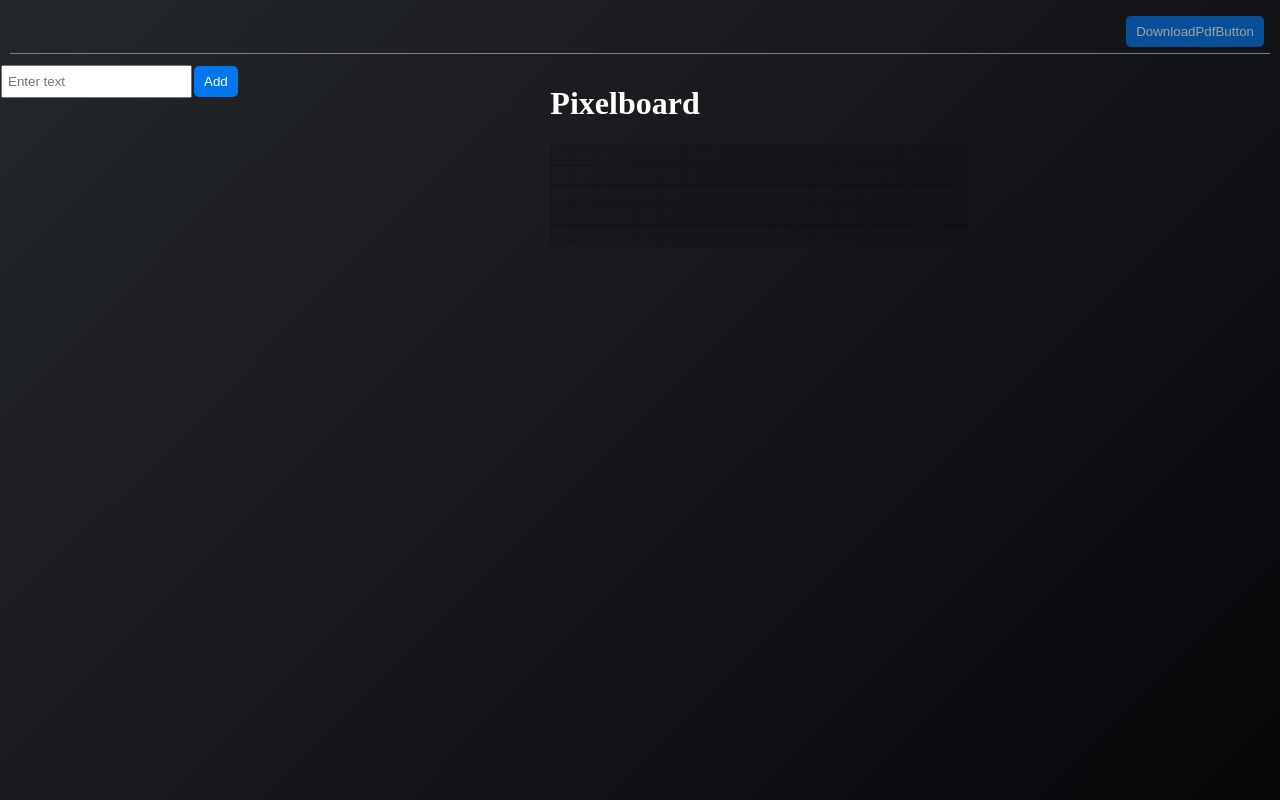
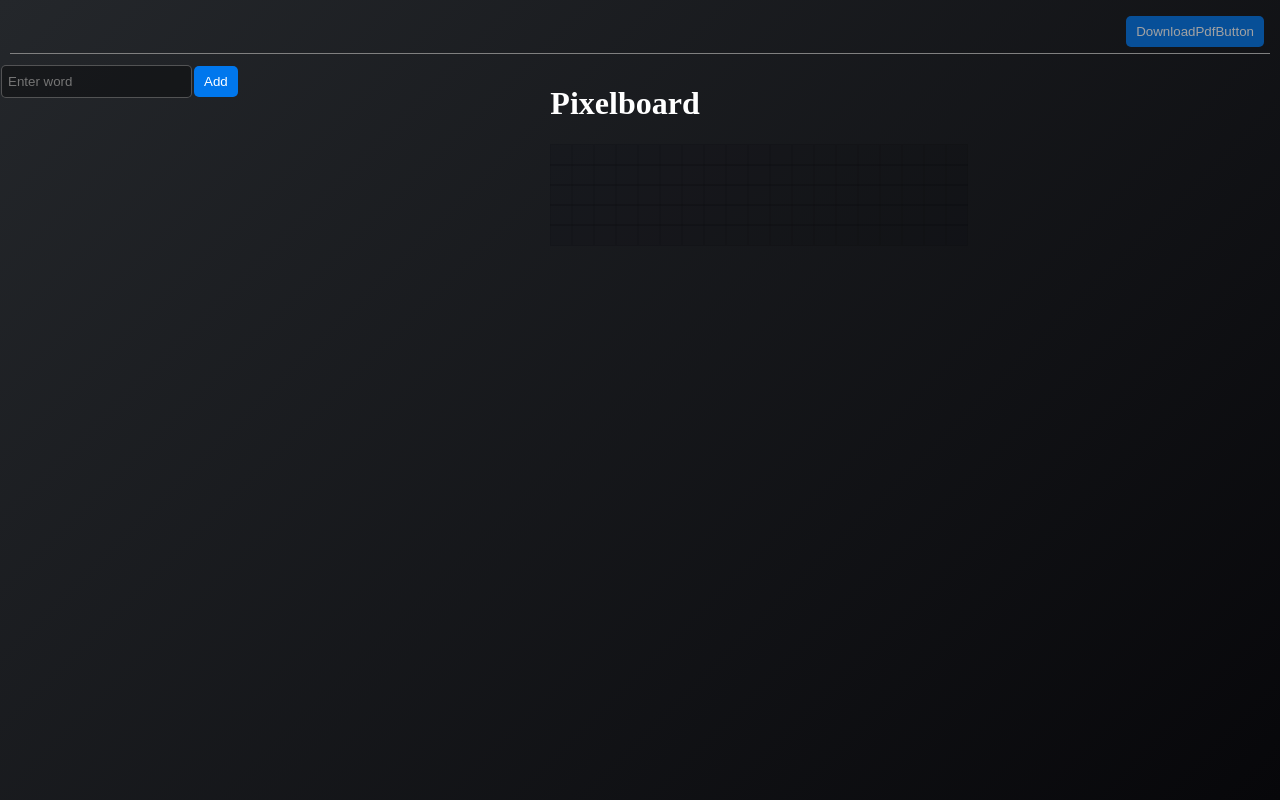
Before and after one commit to erik-sth/ts-website-lexi-matrix, a React (Vite) app: page / in a window 1280 px wide. Built offline with nearby package versions, Linux system fonts and the light colour scheme.

Commit message:
Updated input styling and wordlist input placeholder text.

```diff
--- a/src/App.css
+++ b/src/App.css
@@ -32,6 +32,10 @@
 	cursor: not-allowed;
 }
 .input {
-	padding: 7px 5px;
+	background-color: rgba(0, 0, 0, 0.342);
+	border: 1px solid rgba(128, 128, 128, 0.568);
+	border-radius: 5px;
+	padding: 8px 6px;
 	margin: 1px;
+	box-shadow: none;
 }
--- a/src/Words/Wordlist.tsx
+++ b/src/Words/Wordlist.tsx
@@ -30,7 +30,7 @@ const WordList = ({ allWords, onClick, addWord, deleteWord }: Props) => {
 					pattern={'^[a-zA-Z]+$'}
 					className='input'
 					name='textInput'
-					placeholder='Enter text'
+					placeholder='Enter word'
 				/>
 				<button className='btn' type='submit'>
 					Add
```
